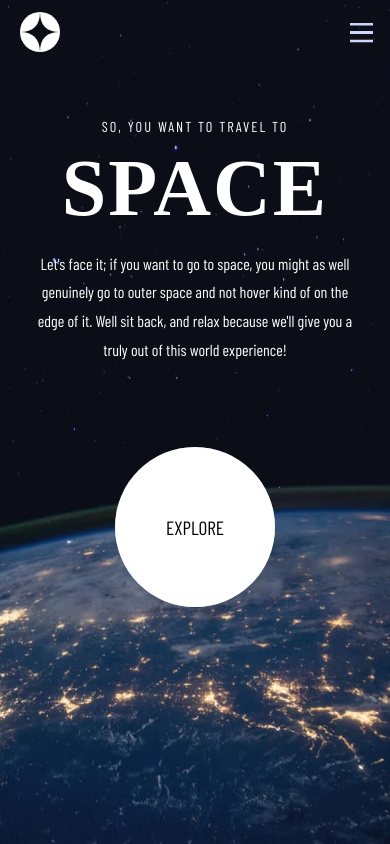
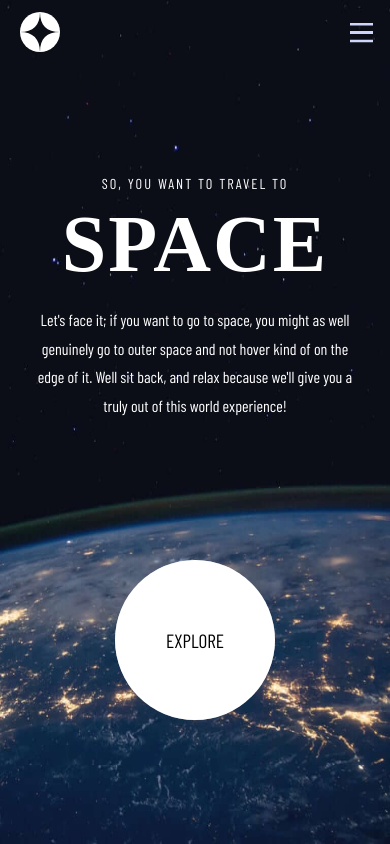
Before and after one commit to huongw/space-tourism, a React (Create React App) app: page / in a window 390 px wide. Built offline with nearby package versions, Linux system fonts and the light colour scheme; a web font is replaced by a local one.

Commit message:
increase height

```diff
--- a/src/pages/HomePage/HomePage.css
+++ b/src/pages/HomePage/HomePage.css
@@ -110,9 +110,6 @@
 }
 
 @media only screen and (max-width: 500px) {
-  .hero {
-    min-height: 70vh;
-  }
   .hero-title h5 {
     font-size: 0.9em;
   }
```
